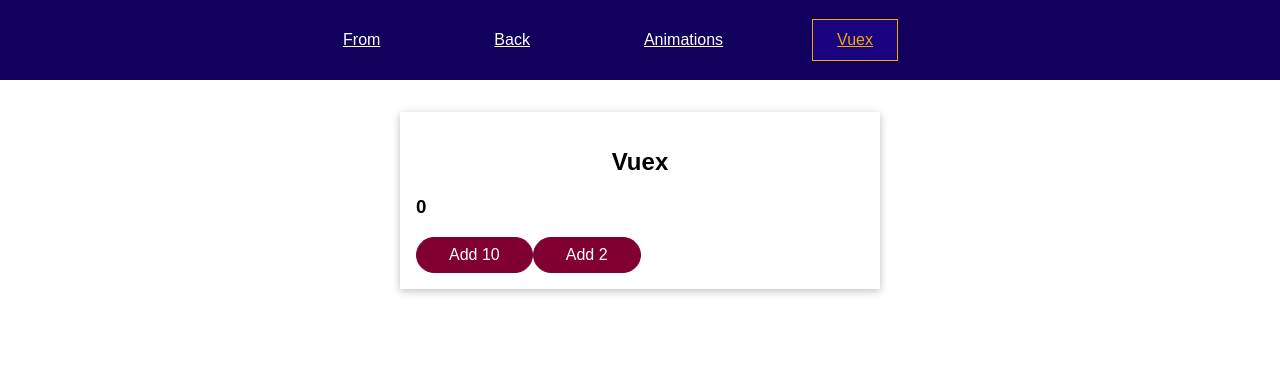
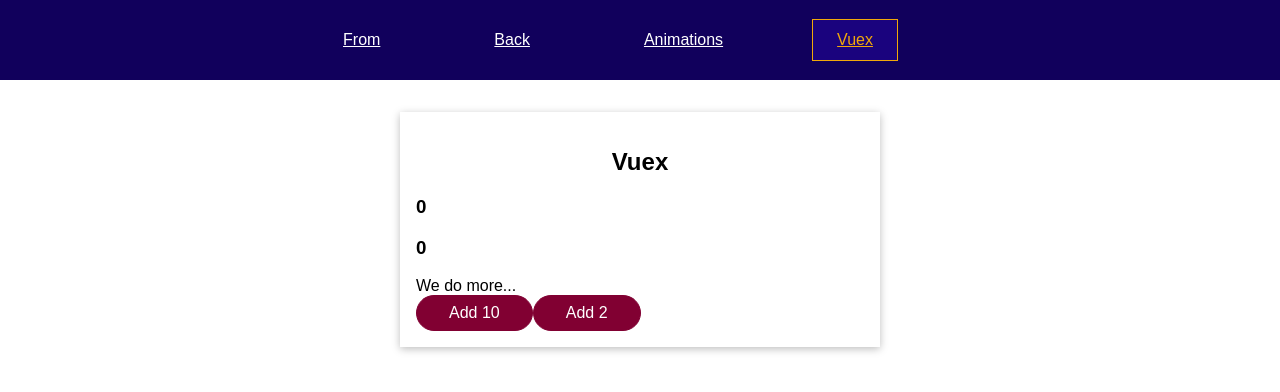
Before and after one commit to abahrisd/vue-mastery, a Vue app: page /vuex in a window 1280 px wide. Shown: the top 392 px of the page. Built offline with nearby package versions, Linux system fonts and the light colour scheme.

Commit message:
vuex getters

```diff
--- /dev/null
+++ b/src/components/vuex/FavoriteValue.vue
@@ -0,0 +1,19 @@
+<script>
+export default {
+  name: "FavoriteValue",
+  computed: {
+    counter() {
+      return this.$store.getters.normalizedCounter;
+    }
+  },
+}
+</script>
+
+<template>
+  <h3>{{counter}}</h3>
+  <div>We do more...</div>
+</template>
+
+<style scoped>
+
+</style>
--- a/src/components/vuex/TheCounter.vue
+++ b/src/components/vuex/TheCounter.vue
@@ -6,7 +6,7 @@
   components: {BaseContainer},
   computed: {
     counter() {
-      return this.$store.state.counter;
+      return this.$store.getters.finalCounter;
     }
   },
 }
--- a/src/components/vuex/VuexLayout.vue
+++ b/src/components/vuex/VuexLayout.vue
@@ -2,10 +2,11 @@
 import BaseContainer from "@/components/UI/BaseContainer.vue";
 import TheCounter from "@/components/vuex/TheCounter.vue";
 import ChangeCounter from "@/components/vuex/ChangeCounter.vue";
+import FavoriteValue from "@/components/vuex/FavoriteValue.vue";
 
 export default {
   name: "VuexLayout",
-  components: {ChangeCounter, TheCounter, BaseContainer},
+  components: {FavoriteValue, ChangeCounter, TheCounter, BaseContainer},
   methods: {
     addOne() {
       this.$store.commit('increase', {value: 10});
@@ -17,6 +18,7 @@
 <template>
   <base-container title="Vuex">
     <the-counter></the-counter>
+    <favorite-value></favorite-value>
     <button @click="addOne">Add 10</button>
     <change-counter></change-counter>
   </base-container>
--- a/src/main.js
+++ b/src/main.js
@@ -16,6 +16,24 @@
         increase(state, payload) {
             state.counter += payload.value;
         },
+    },
+    getters: {
+        finalCounter(state, getters) {
+            return state.counter * 2;
+        },
+        normalizedCounter(state, getters) {
+            const finalCounter = getters.finalCounter;
+
+            if (finalCounter < 0) {
+                return 0;
+            }
+
+            if (finalCounter > 100) {
+                return 100;
+            }
+
+            return finalCounter
+        }
     }
 });
 
```
